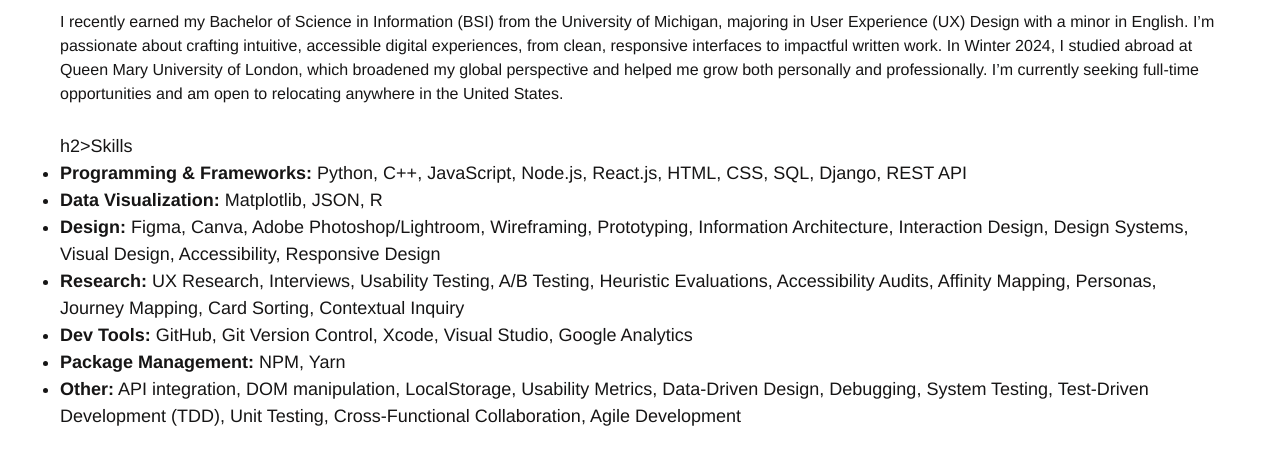
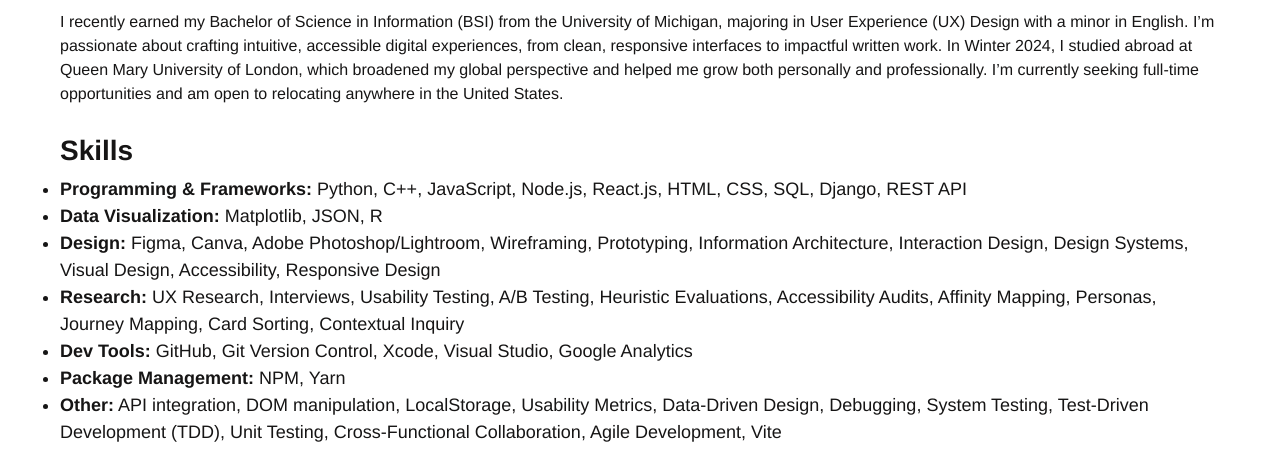
Before and after one commit to lpesce57/Lauren-Pesce-Portfolio, a plain HTML site: page about_me.html in a window 1280 px wide. Shown: the part 503-953 px from the top of the page. Drawn offline with Linux system fonts and the light colour scheme.

Commit message:
Update about_me.html

```diff
--- a/about_me.html
+++ b/about_me.html
@@ -56,7 +56,7 @@
 
     <!-- Skills -->
     <section class="skills">
-      h2>Skills</h2>
+      <h2>Skills</h2>
       <ul class="skills-list">
         <li><strong>Programming & Frameworks:</strong> Python, C++, JavaScript, Node.js, React.js, HTML, CSS, SQL, Django, REST API</li>
         <li><strong>Data Visualization:</strong> Matplotlib, JSON, R</li>
@@ -64,7 +64,7 @@
         <li><strong>Research:</strong> UX Research, Interviews, Usability Testing, A/B Testing, Heuristic Evaluations, Accessibility Audits, Affinity Mapping, Personas, Journey Mapping, Card Sorting, Contextual Inquiry</li>
         <li><strong>Dev Tools:</strong> GitHub, Git Version Control, Xcode, Visual Studio, Google Analytics</li>
         <li><strong>Package Management:</strong> NPM, Yarn</li>
-        <li><strong>Other:</strong> API integration, DOM manipulation, LocalStorage, Usability Metrics, Data-Driven Design, Debugging, System Testing, Test-Driven Development (TDD), Unit Testing, Cross-Functional Collaboration, Agile Development</li>
+        <li><strong>Other:</strong> API integration, DOM manipulation, LocalStorage, Usability Metrics, Data-Driven Design, Debugging, System Testing, Test-Driven Development (TDD), Unit Testing, Cross-Functional Collaboration, Agile Development, Vite</li>
       </ul>
     </section>
   </main>
```
